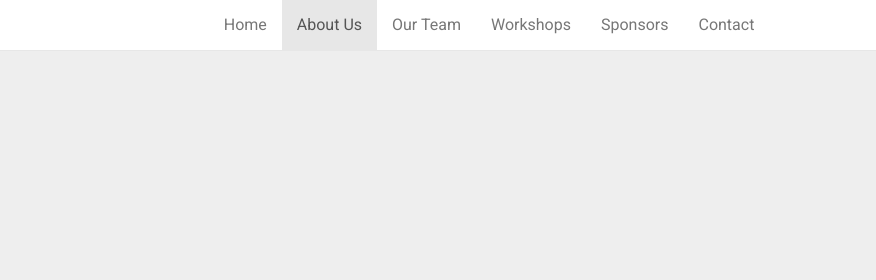
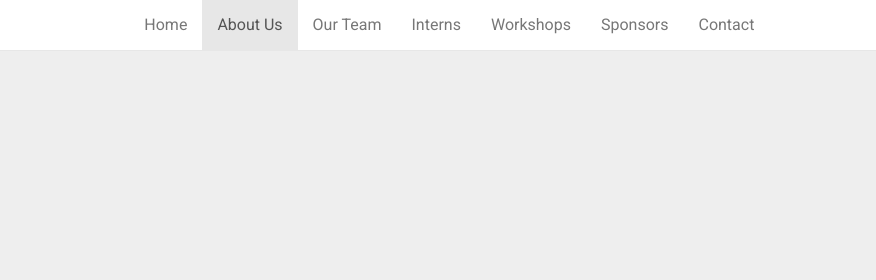
Before and after one commit to teamonyxindia/Onyx-Website, a plain HTML site: page AboutUs.html in a window 1280 px wide. Shown: the top 280 px of the page, 404-1280 px from the left. Drawn offline with nearby package versions, Linux system fonts and the light colour scheme.

Commit message:
interns-website-linked

```diff
--- a/AboutUs.html
+++ b/AboutUs.html
@@ -245,6 +245,7 @@
               <li class="active"><a href="#">About Us</a></li>
               <!-- <li><a href="OurTeam.html">Our Team</a></li> -->
               <li><a href="OurTeam.html">Our Team</a></li>
+              <li><a href="https://www.teamonyxindia.net" target="_blank">Interns</a></li>
               <li><a href="Workshop.html">Workshops</a></li>
               <li><a href="Sponsors.html">Sponsors</a></li>
               <!--<li><a href="Crowdfunding.html">Crowd Funding</a></li>-->
```
Also changed, not shown: ContactUs.html (+1 -0 lines), OurTeam.html (+1 -0 lines), Sponsors.html (+1 -0 lines), Workshop.html (+1 -0 lines), index.html (+3 -2 lines).
